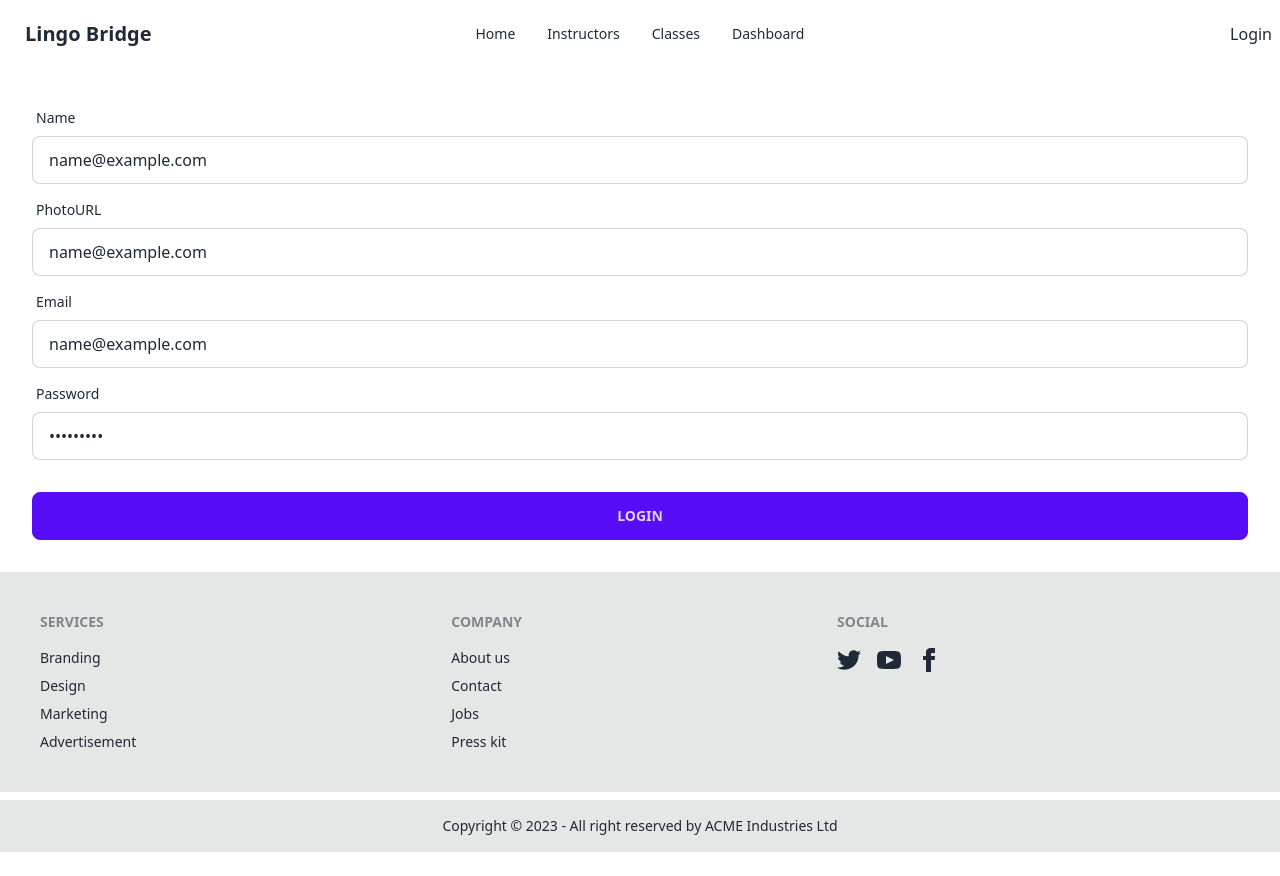
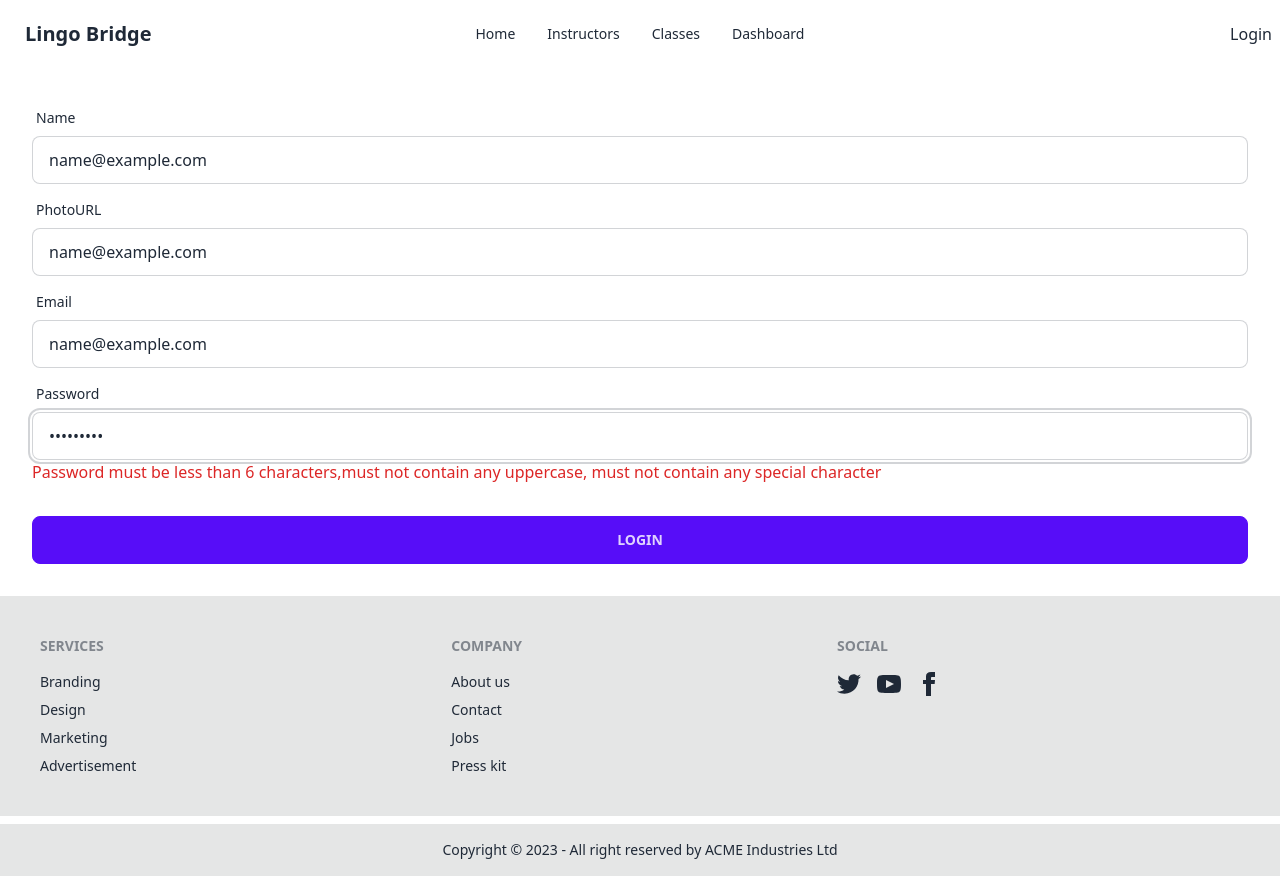
Before and after one commit to Farjanajhn/LingoBridge-client, a React (Vite) app: page /signup in a window 1280 px wide. Both pictures are taken after typing "name@example.com", "name@example.com", "name@example.com", "Sample123" into the empty fields and a click on the input "login". Before the commit the page ends 852 px from the top, so only its background shows below. Built offline with nearby package versions, Linux system fonts and the light colour scheme; no server answers.

Commit message:
added functionality of signUp

```diff
--- a/src/Pages/SignUp/SignUp.jsx
+++ b/src/Pages/SignUp/SignUp.jsx
@@ -28,13 +28,22 @@ const SignUp = () => {
           <label className="label">
             <span className="label-text">Email</span>
           </label>
-          <input type="text" placeholder="email" {...register("email",{ required: true })} name="email" className="input input-bordered" />
+          <input type="text" placeholder="email" {...register("email", { required: true  })} name="email" className="input input-bordered" />
+          {errors.email && <span>This field is required</span>}
+
         </div>
         <div className="form-control">
           <label className="label">
             <span className="label-text">Password</span>
           </label>
-          <input type="password" placeholder="password" name="password" {...register("password",{ required: true })} className="input input-bordered" />
+          <input type="password" placeholder="password" name="password" {...register("password", {
+
+            pattern:/^[a-z]{1,5}$/
+
+         })} className="input input-bordered" />
+
+
+          {errors.password?.type === 'pattern' && <p className="text-red-600">Password must be less than 6 characters,must not contain any uppercase, must not contain any special character</p>}
 
         </div>
         <div className="form-control mt-6">
```
